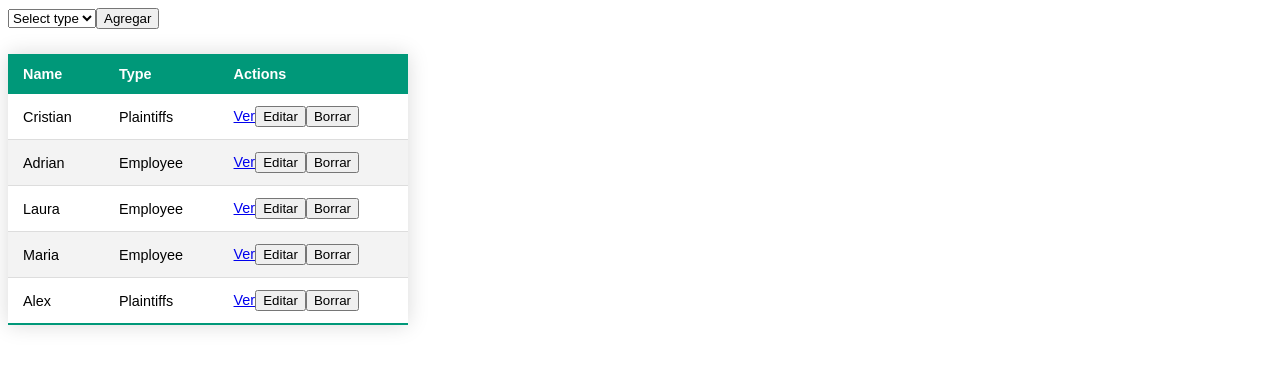
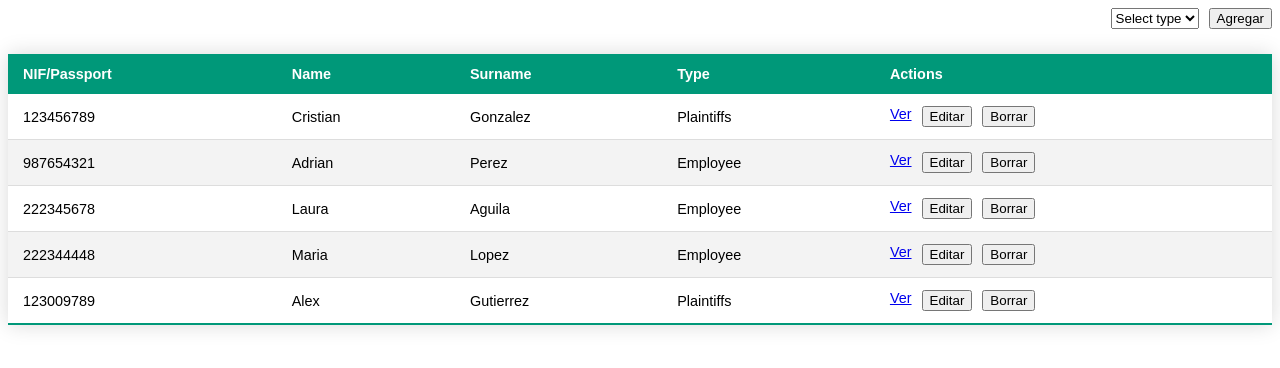
Before and after one commit to apangr/prueba-tecnica-ayesa, an Angular app: page /home in a window 1280 px wide. Shown: the top 368 px of the page. Built offline with nearby package versions, Linux system fonts and the light colour scheme.

Commit message:
feat: adding some style to the table view

```diff
--- a/src/app/components/home/home.component.html
+++ b/src/app/components/home/home.component.html
@@ -1,3 +1,4 @@
+<div class="container">
   <div class="actions-box">
     <select (change)="filterByType($event)">
       <option [value]="null">Select type</option>
@@ -9,7 +10,9 @@
   <table class="table">
     <thead>
       <tr>
+        <th>NIF/Passport</th>
         <th>Name</th>
+        <th>Surname</th>
         <th>Type</th>
         <th>Actions</th>
       </tr>
@@ -17,9 +20,11 @@
     <tbody>
       @for(item of filteredUsers; track item.id){
       <tr>
+        <td>{{ item.nifPassport }}</td>
         <td>{{ item.name }}</td>
+        <td>{{ item.surname }}</td>
         <td>{{ item.type }}</td>
-      <td>
+        <td class="actions-row">
           <a [routerLink]="['/', item.id]">Ver</a><button>Editar</button
           ><button (click)="deleteUser(item)">Borrar</button>
         </td>
@@ -27,6 +32,7 @@
       }
     </tbody>
   </table>
+</div>
 
 <dialog [open]="showAlert">
   <p>{{ alertDeleteMessage }}</p>
--- a/src/app/components/home/home.component.scss
+++ b/src/app/components/home/home.component.scss
@@ -1,3 +1,14 @@
+.container {
+  display: flex;
+  flex-direction: column;
+
+  min-height: 100vh;
+
+  .actions-box {
+    display: flex;
+    justify-content: end;
+    gap: 10px;
+  }
   .table {
     border-collapse: collapse;
     margin: 25px 0;
@@ -30,3 +41,8 @@
     font-weight: bold;
     color: #009879;
   }
+  .actions-row {
+    display: flex;
+    gap: 10px;
+  }
+}
```
Lines whose indentation alone changed are shown as unchanged.
